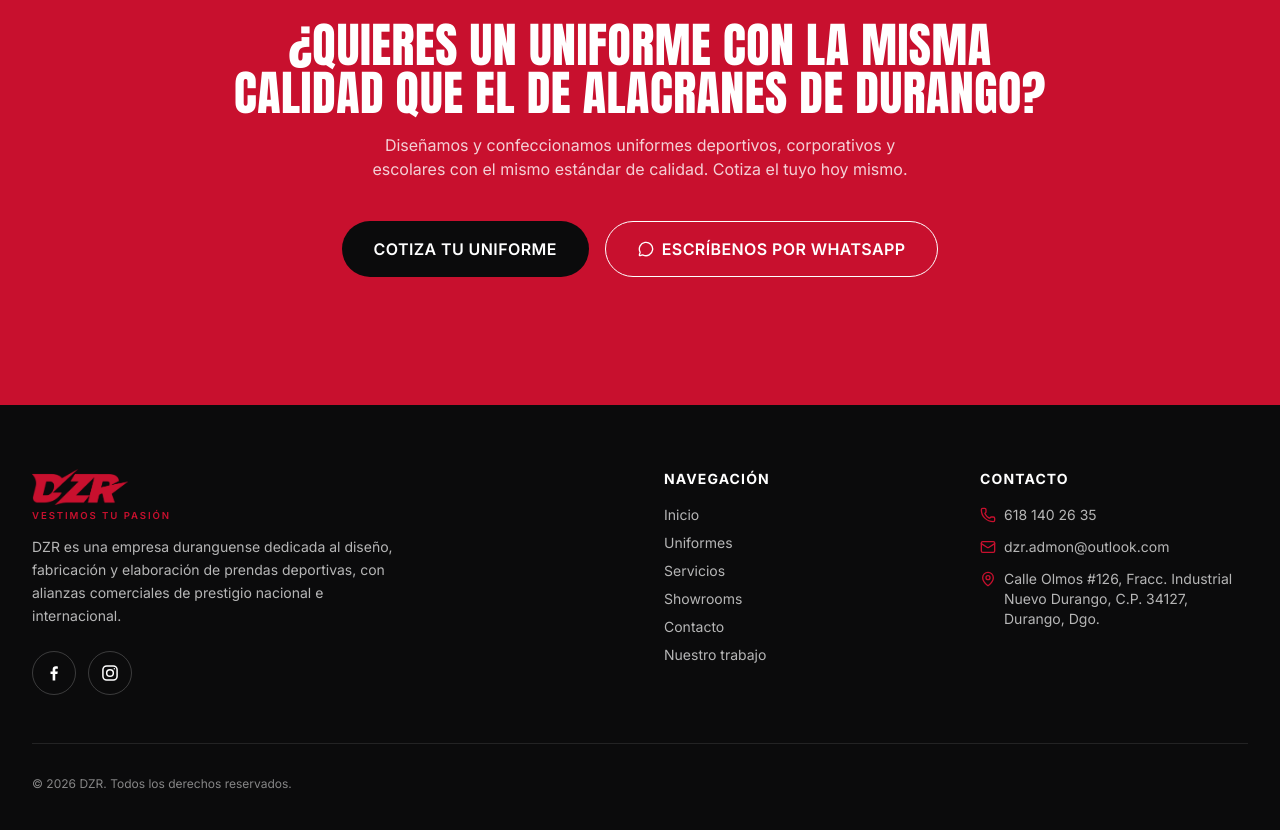
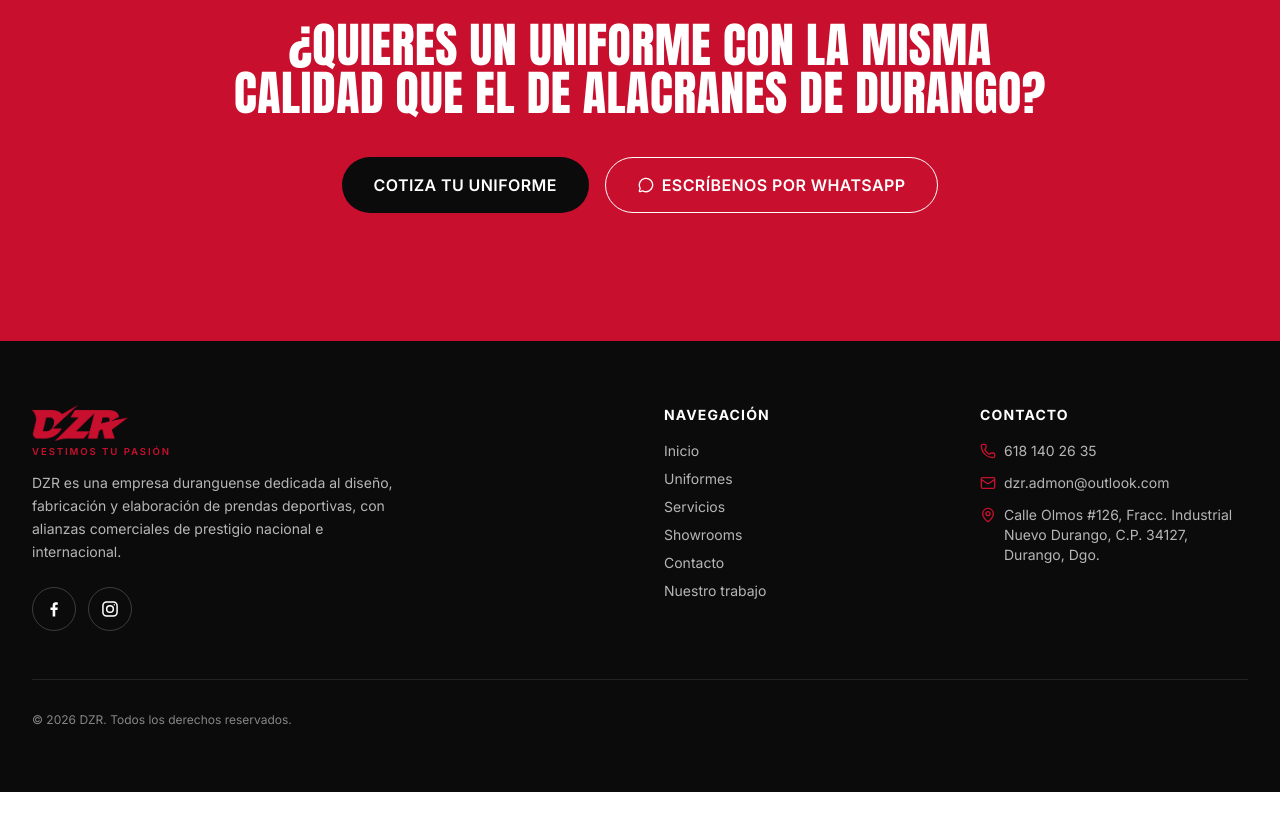
Before and after one commit to administraciongpoesp-code/web-DZR, a Next.js app: page / in a window 1280 px wide. Shown: the part 5120-5950 px from the top of the page. After the commit the page ends 5912 px from the top, so only its background shows below. Built offline with nearby package versions, Linux system fonts and the light colour scheme.

Commit message:
correction og

```diff
--- a/components/sections/final-cta.tsx
+++ b/components/sections/final-cta.tsx
@@ -8,9 +8,6 @@
         <h2 className="text-balance text-3xl uppercase sm:text-4xl md:text-5xl">
           ¿Quieres un uniforme con la misma calidad que el de Alacranes de Durango?
         </h2>
-        <p className="mx-auto mt-4 max-w-none text-balance text-white/80">
-          Diseñamos y confeccionamos uniformes deportivos, corporativos y escolares con el mismo estándar de calidad. Cotiza el tuyo hoy mismo.
-        </p>
         <div className="mt-10 flex flex-wrap items-center justify-center gap-4">
           <CTAButton href="/contacto" variant="primary" size="lg" className="bg-dezara-black text-white hover:bg-black/85">
             Cotiza tu uniforme
```
